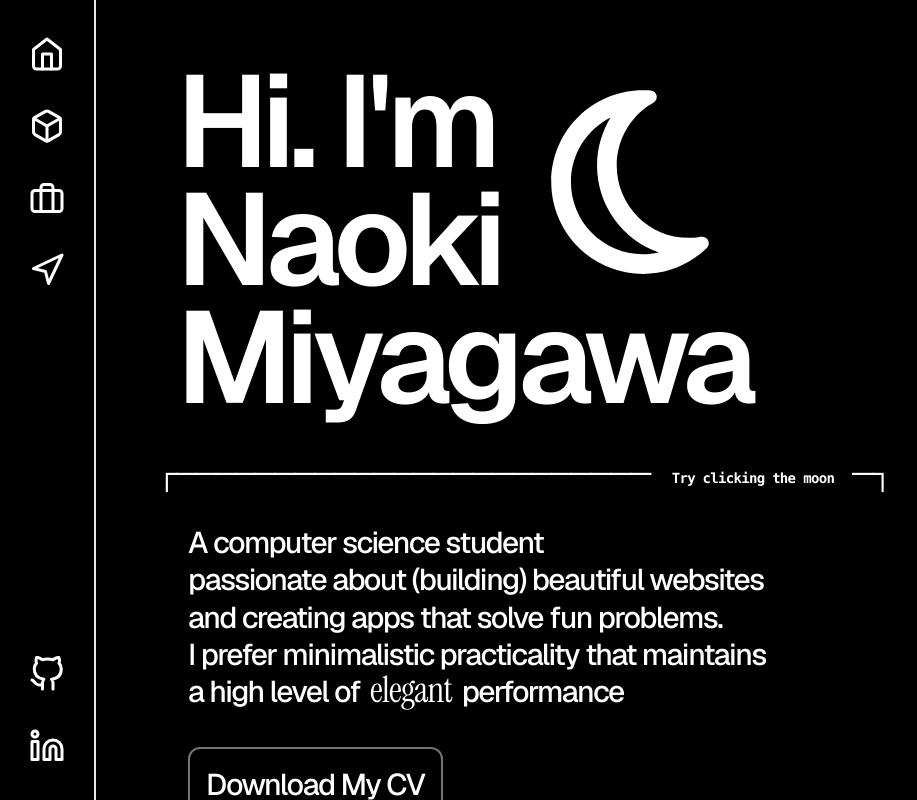
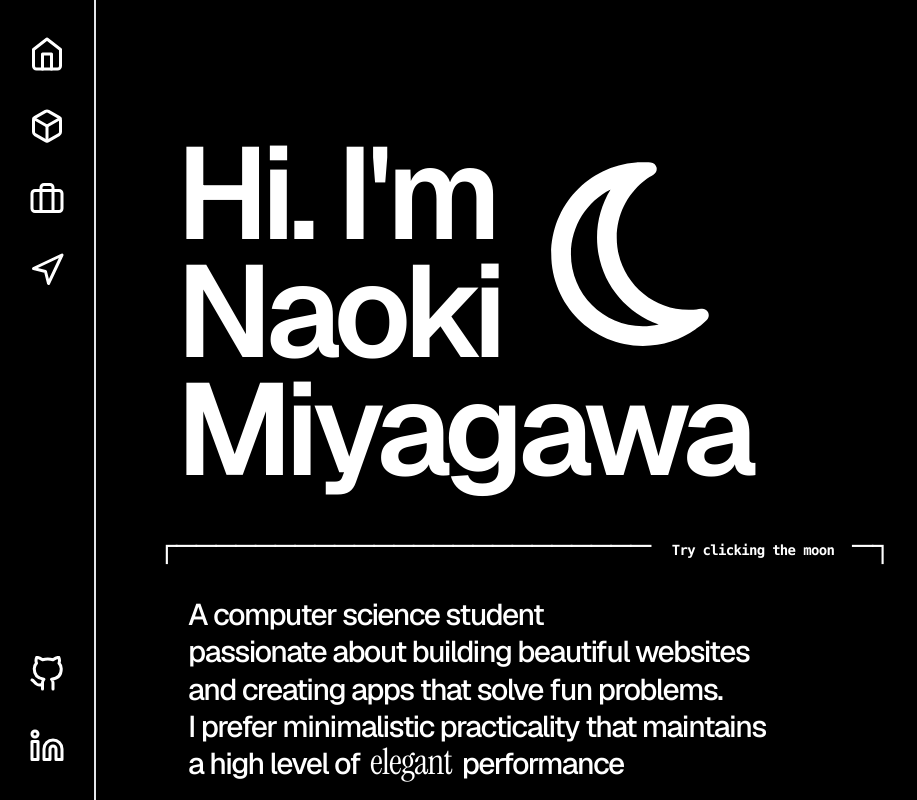
Before and after one commit to NaokiTM/portfolio-site, a Next.js app: page / in a window 1280 px wide. Shown: the top 800 px of the page, without its empty margins (0-917 px from the left). Built offline with nearby package versions, Linux system fonts and the light colour scheme.

Commit message:
styling issues fixed

```diff
--- a/src/app/components/content/Contact.tsx
+++ b/src/app/components/content/Contact.tsx
@@ -49,7 +49,7 @@ export default function Contact() {
 
     </div>
   </div>
-  <div className='h-[300px]'>
+  <div className='h-[450px]'>
 
   </div>
 </div>
--- a/src/app/components/content/Hero.tsx
+++ b/src/app/components/content/Hero.tsx
@@ -34,7 +34,7 @@ export default function Hero() {
         </div>
       ) : (
         <>
-          <div className="leading-none tracking-tighter enormous-text font-semibold ml-4 -mt-2">
+          <div className="leading-none tracking-tighter enormous-text font-semibold ml-4 mt-16">
             <div className='flex flex-row'>
               <div>
                 <div className='lg:-mb-3'>Hi. I&apos;m</div>
@@ -51,7 +51,7 @@ export default function Hero() {
             <div>┌──────────────────────── <span className='inline-flex font-mono text-sm font-semibold leading-none tracking-tighter pl-4 pr-3'>Try clicking the <MoonOrSun /></span> ─┐</div>
             <div className='pl-8 mt-8'>
               <div>A computer science student </div>
-              <div>passionate about (building) beautiful websites</div>
+              <div>passionate about building beautiful websites</div>
               <div>and creating apps that solve fun problems.</div>
             </div>
             <div className='pl-8'>
```
